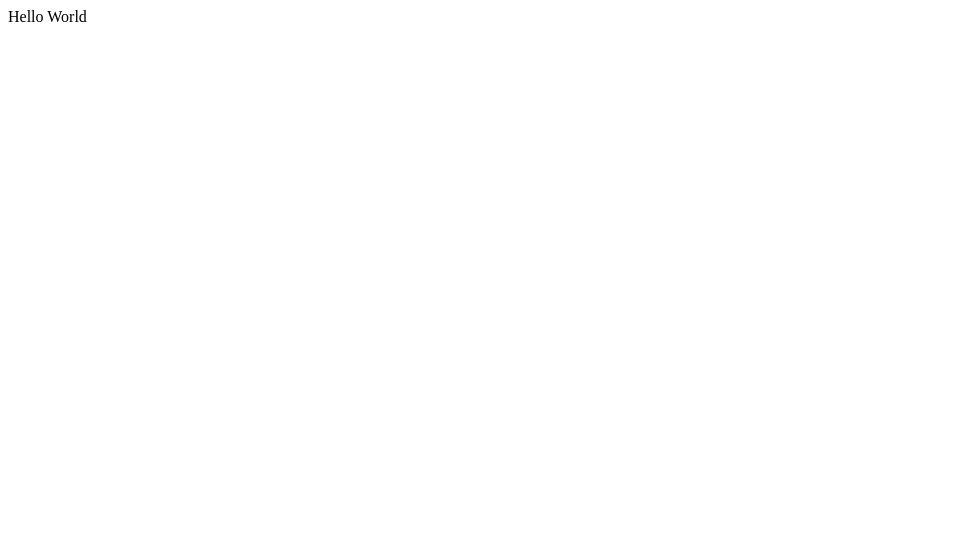
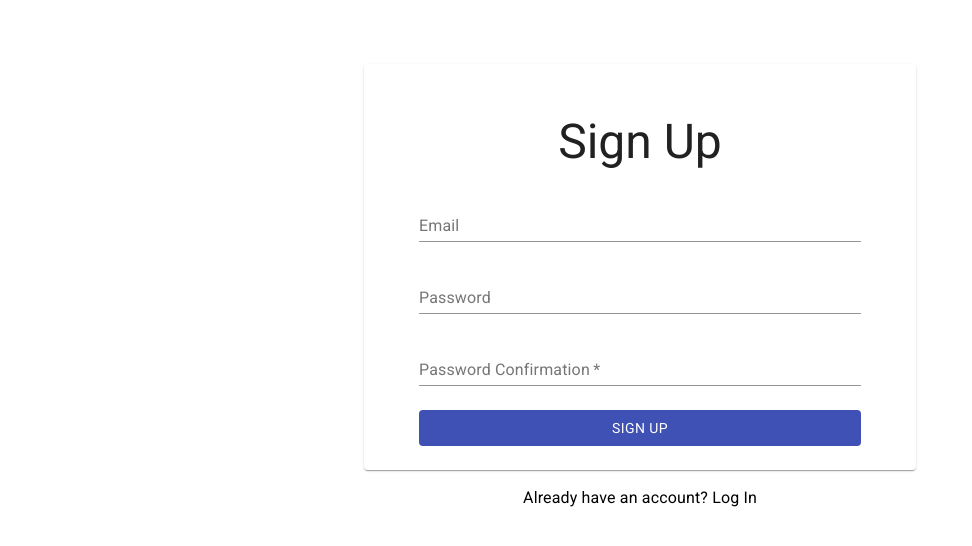
Before and after one commit to lcachay/react-firebase-login-crash-course, a React (Create React App) app: page / in a window 1280 px wide. Shown: the top 546 px of the page, without its empty margins (0-972 px from the left). Built offline with nearby package versions, Linux system fonts and the light colour scheme.

Commit message:
singup design

```diff
--- a/package.json
+++ b/package.json
@@ -4,10 +4,12 @@
   "private": true,
   "dependencies": {
     "@material-ui/core": "^4.11.2",
+    "@material-ui/icons": "^4.11.2",
     "@testing-library/jest-dom": "^5.11.9",
     "@testing-library/react": "^11.2.3",
     "@testing-library/user-event": "^12.6.0",
     "firebase": "^8.2.2",
+    "fontsource-roboto": "^4.0.0",
     "react": "^17.0.1",
     "react-dom": "^17.0.1",
     "react-scripts": "4.0.1",
--- a/src/components/App.js
+++ b/src/components/App.js
@@ -1,7 +1,17 @@
 import React from 'react'
-
+import Signup from "./Signup"
+import 'fontsource-roboto';
+import CssBaseline from '@material-ui/core/CssBaseline';
+import { Container } from '@material-ui/core';
 function App() {
-  return 'Hello World'
+  <CssBaseline />
+  return (
+    <>
+      <Container maxWidth="sm" style={{ marginTop: '4em', textAlign:'center'}}>
+        <Signup />
+      </Container>
+    </>
+  )
 }
 
 export default App;
--- /dev/null
+++ b/src/components/Signup.js
@@ -0,0 +1,37 @@
+import React, { useRef } from 'react'
+import 'fontsource-roboto';
+import { createMuiTheme, ThemeProvider, makeStyles, responsiveFontSizes } from '@material-ui/core/styles';
+import { FormControl , TextField , Button , Container, Card , CardContent , Typography } from '@material-ui/core';
+
+ const theme = createMuiTheme({
+   typography: {
+     h3: {
+      marginTop: '.7em',
+     },
+   },
+ });
+
+export default function Signup() {
+   const emailRef = useRef()
+   const passwordRef = useRef()
+   const passwordConfirmRef = useRef()
+
+   return (
+      <>
+         <ThemeProvider theme={theme}>
+            <Card style={{ textAlign:'center', marginBottom:'1em'}}>
+                  <CardContent>
+                     <FormControl style={{width:'85%', gap:'1.5em'}}>
+                        <Typography variant="h3">Sign Up</Typography>
+                        <TextField fullWidth label="Email" type="email" ref={emailRef}/>
+                        <TextField fullWidth label="Password" type="password" ref={passwordRef}/>
+                        <TextField fullWidth label="Password Confirmation" type="password" ref={passwordConfirmRef} required/>
+                        <Button variant="contained" color="primary" disableElevation type="submit" >Sign Up</Button>
+                     </FormControl>
+                  </CardContent>
+            </Card>
+            <Typography variant="body1">Already have an account? Log In</Typography>
+         </ThemeProvider>
+      </>
+   )
+}
```
Also changed, not shown: 2 other files (tests, documents, lock files or other folders).
